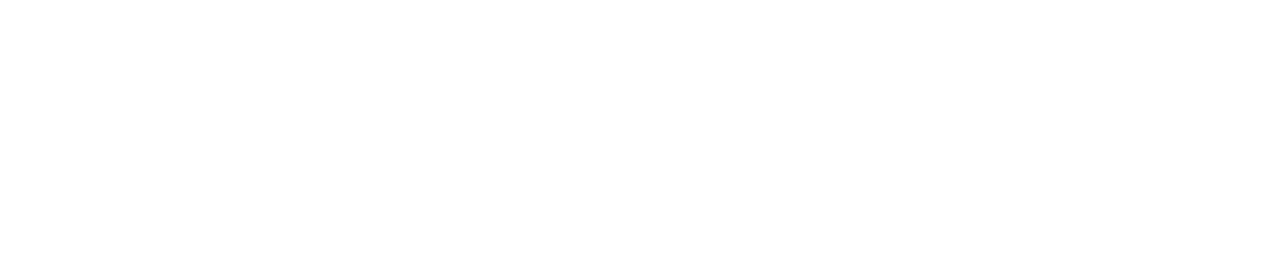
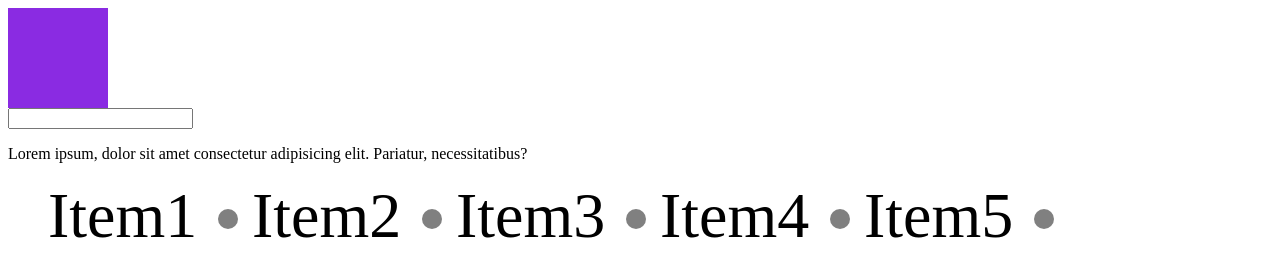
Before and after one commit to pranjali570/ExtraCSS, a plain HTML site: page index.html in a window 1280 px wide. Drawn offline with Linux system fonts and the light colour scheme.

Commit message:
pseudo-selectors

```diff
--- a/index.html
+++ b/index.html
@@ -8,6 +8,24 @@
     <title>Extra CSS</title>
 </head>
 <body>
+    <div class="container">
+        <div class="child"></div>
+        <input type="text" />
+        <p>Lorem ipsum, dolor sit amet consectetur adipisicing elit. Pariatur, necessitatibus?</p>
+    </div>
+
+
+        <div class="container">
+            <ul>
+                <li>Item1</li>
+                <li>Item2</li>
+                <li>Item3</li>
+                <li>Item4</li>
+                <li>Item5</li>
+            </ul>
+        </div>
+    </div>
+
 
 </body>
 </html>
--- a/styles.css
+++ b/styles.css
@@ -0,0 +1,37 @@
+div.child{
+    width: 100px;
+    height: 100px;
+    background-color: blueviolet;
+    align-items: center;
+}
+div.child:hover{
+    background-color: aqua;
+}
+
+input:focus{
+    margin: 10px;
+    background-color: orange !important;
+}
+
+p::selection{
+    background-color: plum;
+    color: brown;
+}
+li{
+    position: relative;
+    display: inline-block;
+    list-style: none;
+    font-size: 4rem;
+    width: 200px;
+}
+
+li::after{
+    content: " ";
+    position: absolute;
+    width: 20px;
+    height: 20px;
+    border-radius: 50%;
+    background-color: gray;
+    right: 10px;
+    top: 30px;
+}
```
